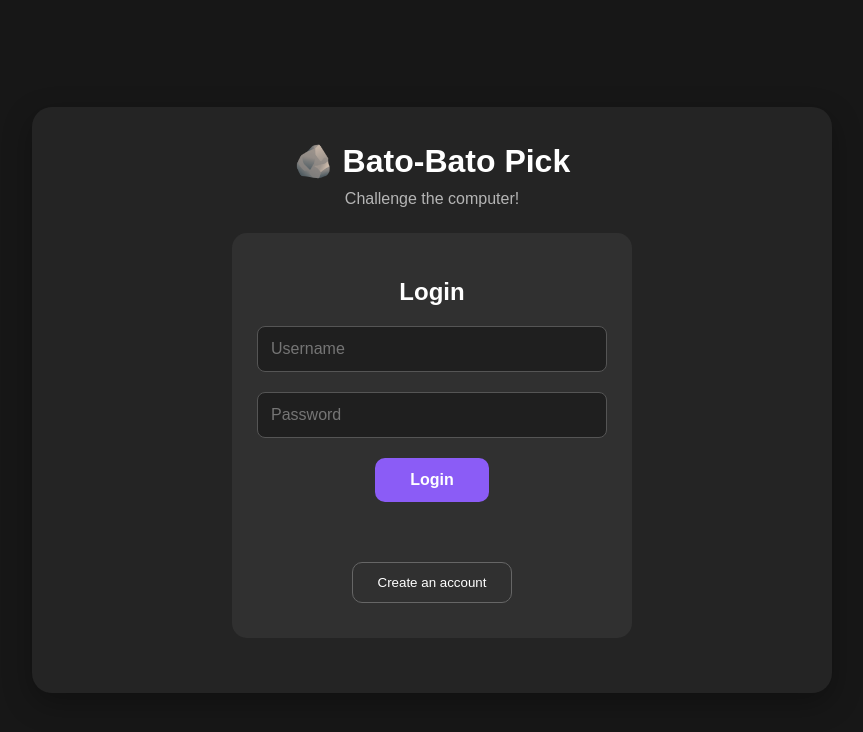
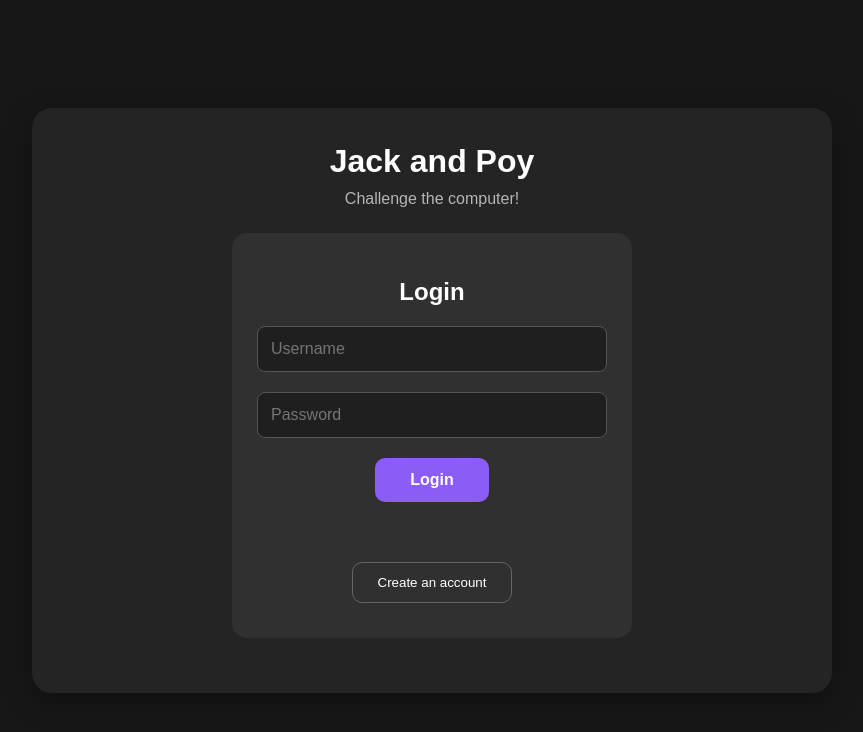
Before and after one commit to mbugtong-dev/jack-and-poy, a plain HTML site: page index.html in a window 1280 px wide. Shown: the whole page, without its empty margins (208-1071 px from the left). Drawn offline with Linux system fonts and the light colour scheme.

Commit message:
add to Homepage

```diff
--- a/index.html
+++ b/index.html
@@ -4,7 +4,7 @@
     <meta charset="UTF-8">
     <meta name="viewport" content="width=device-width, initial-scale=1.0">
 
-    <title>Bato-Bato Pick</title>
+    <title>Jack and Poy</title>
 
     <link rel="stylesheet" href="style.css">
 </head>
@@ -15,7 +15,7 @@
     <!-- LOGIN SCREEN -->
     <section id="login-screen" class="screen active">
 
-        <h1>🪨 Bato-Bato Pick</h1>
+        <h1>Jack and Poy</h1>
         <p class="subtitle">Challenge the computer!</p>
 
         <div class="auth-box">
@@ -52,7 +52,7 @@
     <!-- HOME SCREEN -->
     <section id="home-screen" class="screen">
 
-        <h1>Bato-Bato Pick</h1>
+        <h1>Jack and Poy</h1>
 
         <p class="subtitle">
             Welcome, <span id="welcome-username"></span>!
@@ -170,7 +170,7 @@
     <!-- GAME SCREEN -->
     <section id="game-screen" class="screen">
 
-        <h1>Bato-Bato Pick</h1>
+        <h1>Jack and Poy</h1>
 
         <p class="round-label">
             Round <span id="round-number">1</span>
```
